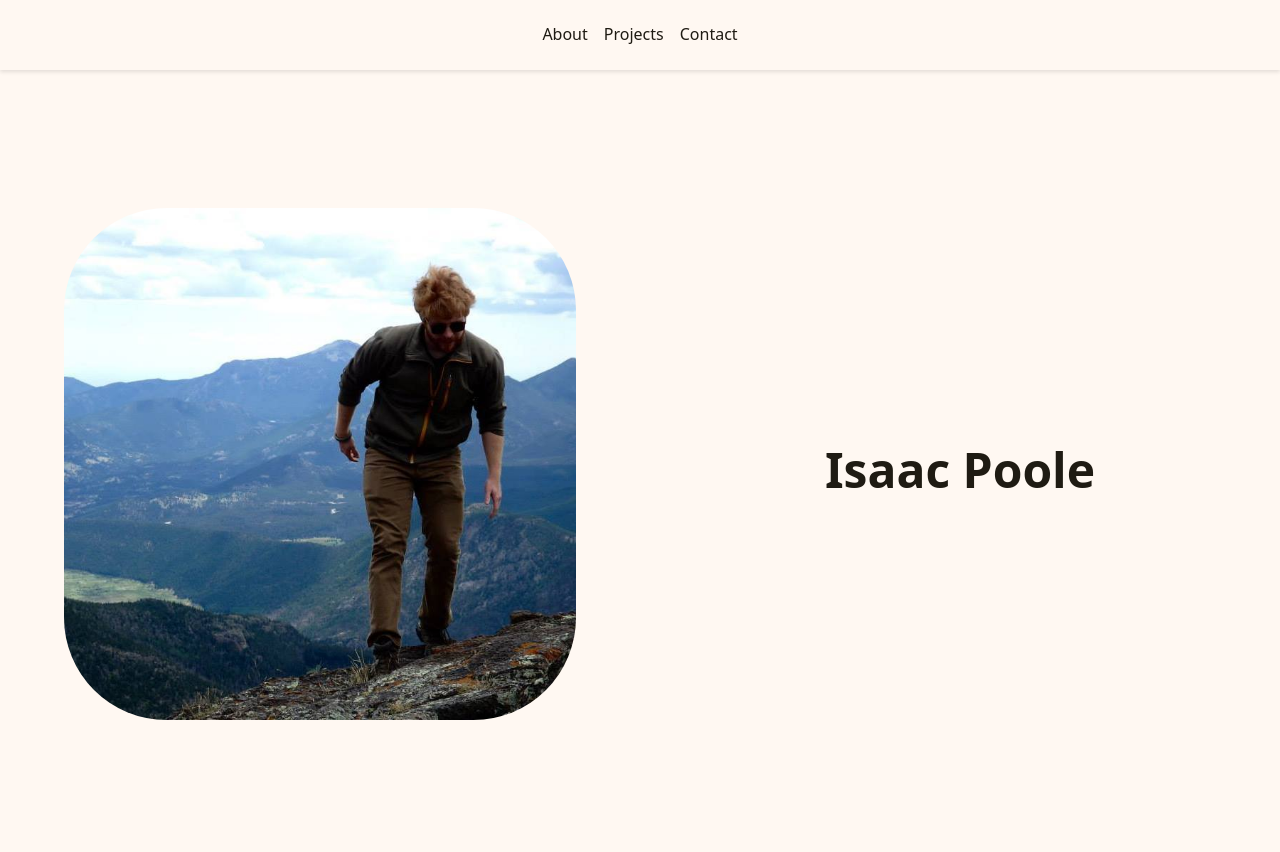
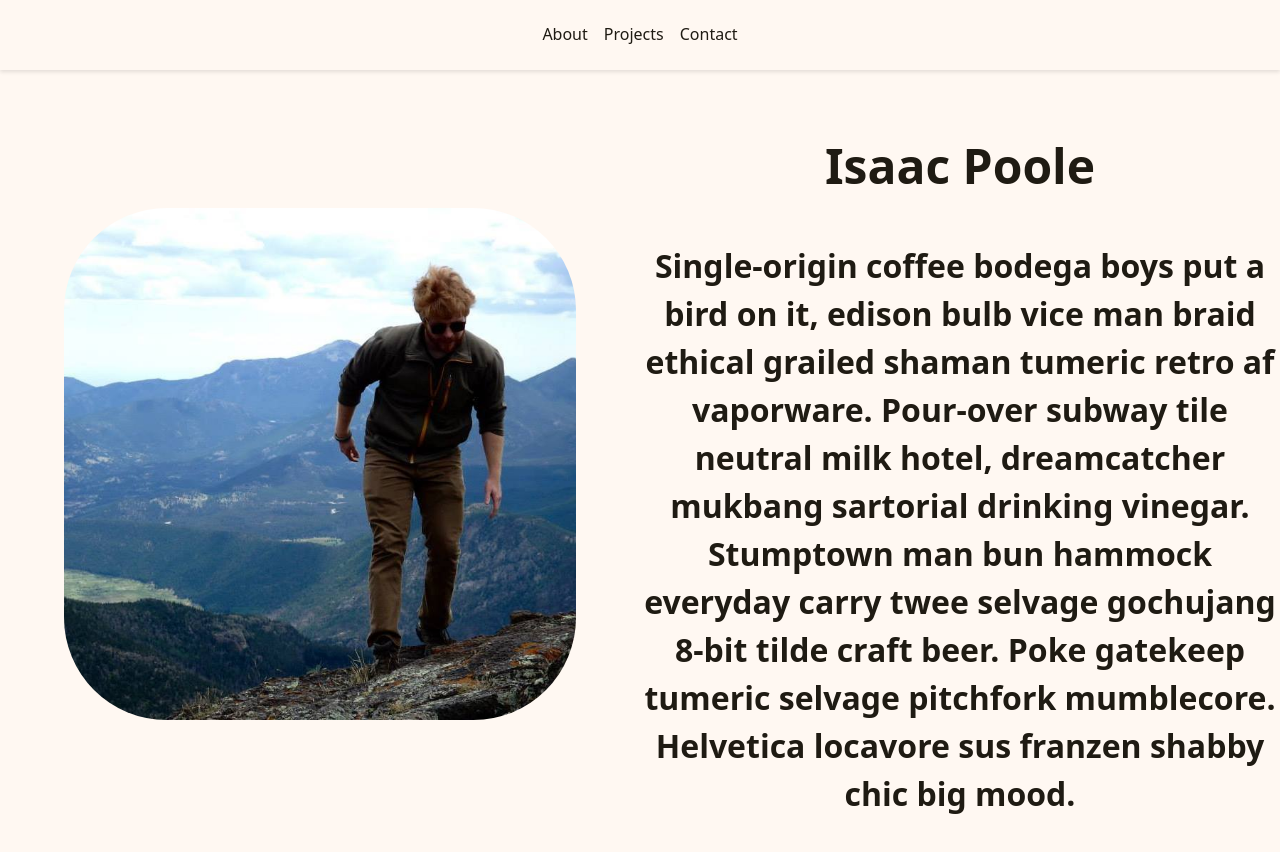
Before and after one commit to isfopo/about, a React (Vite) app: page / in a window 1280 px wide. Shown: the top 852 px of the page. Built offline with nearby package versions, Linux system fonts and the light colour scheme.

Commit message:
✨ feat(about-section): add detailed description to AboutSection
- include a paragraph with engaging and descriptive text about Isaac Poole
- enhance the content richness of the AboutSection component

```diff
--- a/src/components/Section/AboutSection/index.tsx
+++ b/src/components/Section/AboutSection/index.tsx
@@ -8,6 +8,15 @@ export const AboutSection = () => {
       <Frame src={"public/photos/mountain_portrait.jpg"} />
       <span>
         <h2>Isaac Poole</h2>
+        <p>
+          Single-origin coffee bodega boys put a bird on it, edison bulb vice
+          man braid ethical grailed shaman tumeric retro af vaporware. Pour-over
+          subway tile neutral milk hotel, dreamcatcher mukbang sartorial
+          drinking vinegar. Stumptown man bun hammock everyday carry twee
+          selvage gochujang 8-bit tilde craft beer. Poke gatekeep tumeric
+          selvage pitchfork mumblecore. Helvetica locavore sus franzen shabby
+          chic big mood.
+        </p>
       </span>
     </Section>
   );
```
